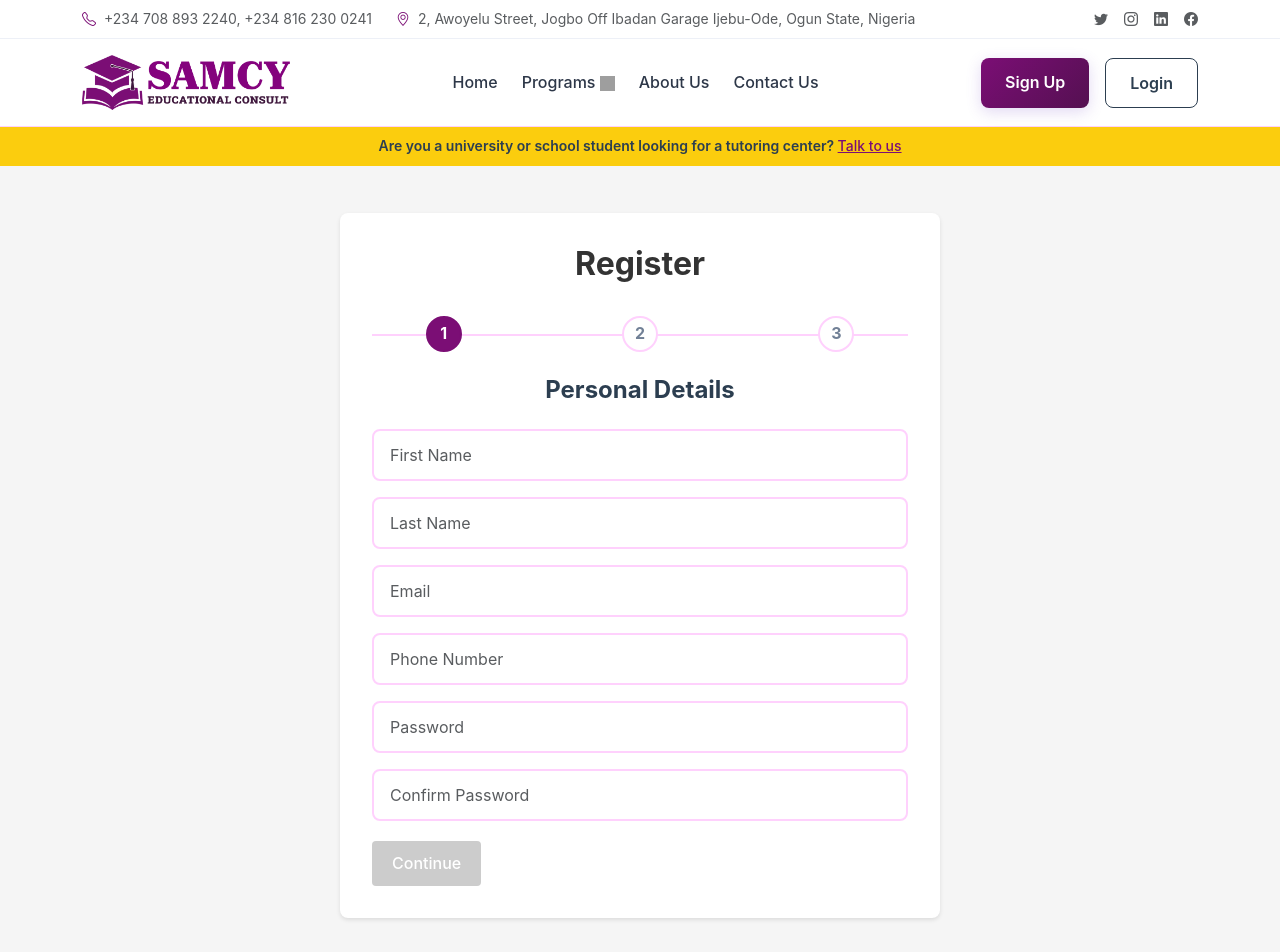
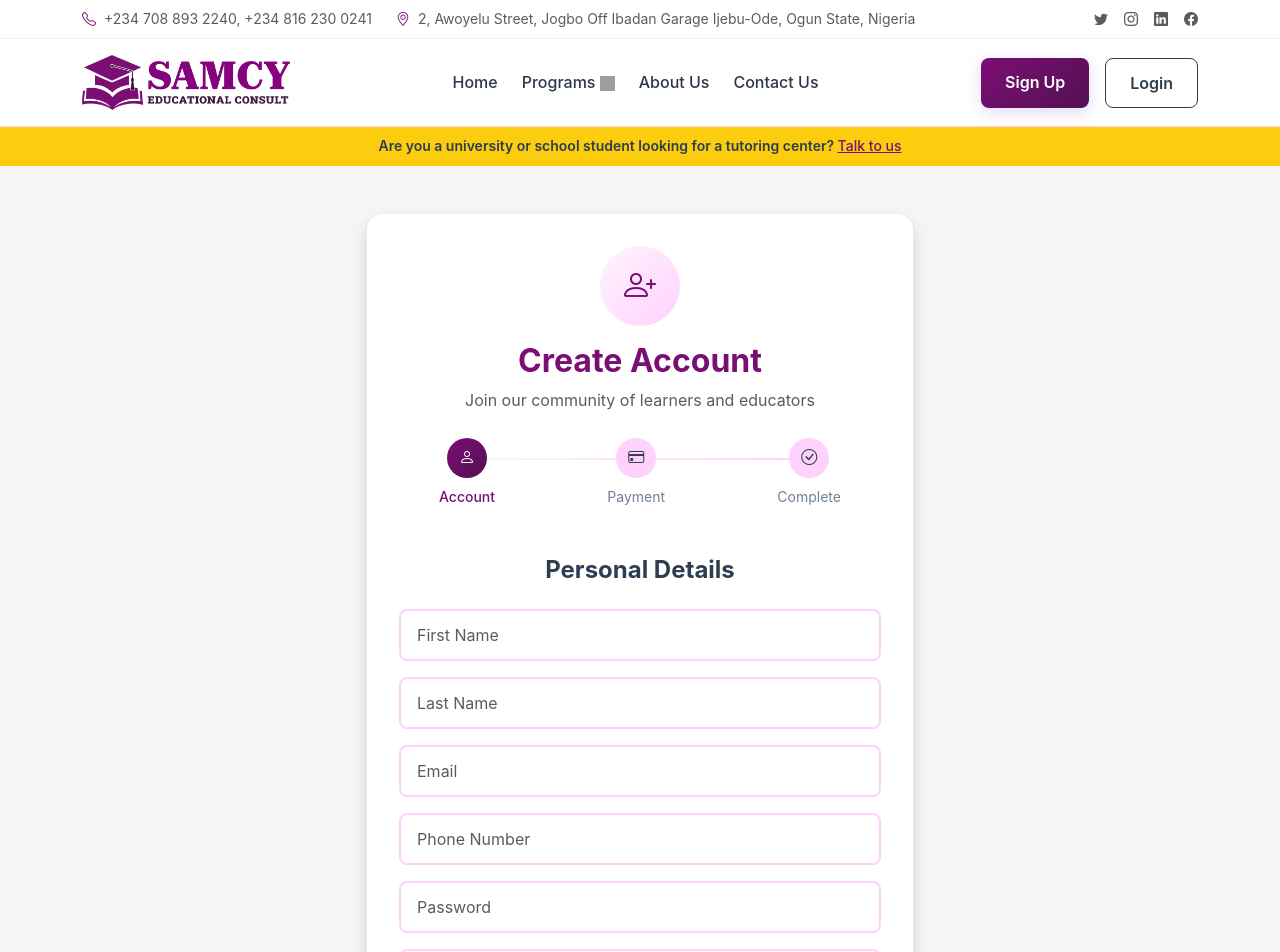
Before and after one commit to TeeboiCode/tutorProSam, a Vue app: page /register in a window 1280 px wide. Shown: the top 952 px of the page. Built offline with nearby package versions, Linux system fonts and the light colour scheme; grey boxes are pictures that could not be loaded.

Commit message:
Update the register file

```diff
--- a/src/components/home/FeaturesSection.vue
+++ b/src/components/home/FeaturesSection.vue
@@ -49,7 +49,7 @@ export default {
             "Get guidance from qualified, experienced educators in every subject.",
           bg: "#f0e6ff",
           src: new URL(
-            "../../assets/images/SAMCY/Rectangle 384.png",
+            "../../assets/images/SAMCY/Rectangle-384.png",
             import.meta.url
           ).href,
         },
@@ -60,7 +60,7 @@ export default {
             "Learn at your pace with customizable schedules tailored to your needs.",
           bg: "#f0e6ff",
           src: new URL(
-            "../../assets/images/SAMCY/Rectangle 382.png",
+            "../../assets/images/SAMCY/Rectangle-382.png",
             import.meta.url
           ).href,
         },
@@ -70,10 +70,11 @@ export default {
           description: "Enjoy secure and hassle-free online payment options.",
           bg: "#f0e6ff",
           src: new URL(
-            "../../assets/images/SAMCY/Rectangle 386.png",
+            "../../assets/images/SAMCY/Rectangle-386.png",
             import.meta.url
           ).href,
         },
+
 
         // {
         //   icon: "bi bi-people text-purple",
--- a/src/components/signup/PersonalDetailsForm.vue
+++ b/src/components/signup/PersonalDetailsForm.vue
@@ -188,18 +188,20 @@ export default {
 
       // Check if all fields are valid
       const isValid = Object.values(errors.value).every((error) => !error);
-      emit("validation", isValid);
+      emit("validation", isValid); // Emit validation event
     };
 
     const submit = () => {
       // Validate all fields on submit
-      Object.keys(errors.value).forEach((field) => validateField(field));
-      const isValid = Object.values(errors.value).every((error) => !error);
+      Object.keys(errors.value).forEach((field) => validateField(field)); // Validate all fields
+      const isValid = Object.values(errors.value).every((error) => !error); // Check if all fields are valid
 
       if (isValid) {
         emit("update:modelValue", { ...formData.value });
       }
     };
+
+
 
     return {
       formData,
--- a/src/views/Register.vue
+++ b/src/views/Register.vue
@@ -1,271 +1,175 @@
 <template>
-  <div class="register-container">
-    <div class="register-card">
-      <h2>Register</h2>
-      <StepIndicator :current-step="currentStep" :total-steps="totalSteps" />
+  <div
+    class="register-container d-flex justify-content-center align-items-center overflow-hidden"
+  >
+    <div class="container">
+      <div
+        class="row justify-content-center align-items-center min-vh-100 py-5"
+      >
+        <div class="col-md-8 col-lg-6">
+          <div class="register-card bg-white rounded-4 shadow">
+            <div class="text-center mb-4">
+              <div class="icon-circle mb-3">
+                <i class="bi bi-person-plus text-purple"></i>
+              </div>
+              <h2 class="text-purple mb-2">Create Account</h2>
+              <p class="text-muted">
+                Join our community of learners and educators
+              </p>
+            </div>
 
             <form @submit.prevent="handleSubmit">
+              <!-- Step Indicators -->
+              <div class="step-indicators mb-5">
+                <div class="d-flex justify-content-between">
+                  <div class="step" :class="{ active: currentStep >= 1 }">
+                    <div class="step-circle">
+                      <i class="bi bi-person"></i>
+                    </div>
+                    <div class="step-label">Account</div>
+                  </div>
+                  <div class="step" :class="{ active: currentStep >= 2 }">
+                    <div class="step-circle">
+                      <i class="bi bi-credit-card"></i>
+                    </div>
+                    <div class="step-label">Payment</div>
+                  </div>
+                  <div class="step" :class="{ active: currentStep >= 3 }">
+                    <div class="step-circle">
+                      <i class="bi bi-check-circle"></i>
+                    </div>
+                    <div class="step-label">Complete</div>
+                  </div>
+                </div>
+              </div>
+
               <!-- Step 1: Personal Details -->
-        <div v-if="currentStep === 1">
               <PersonalDetailsForm
+                v-if="currentStep === 1"
                 v-model="formData"
                 @validation="(valid) => (isStep1Valid = valid)"
               />
-          <div class="button-group">
-            <button type="button" @click="nextStep" :disabled="!isStep1Valid">
+
+              <div class="button-group d-flex justify-content-end mt-4">
+                <button
+                  v-if="currentStep === 1"
+                  type="submit"
+                  class="btn btn-primary"
+                  :disabled="!isStep1Valid"
+                >
                   Continue
                 </button>
               </div>
-        </div>
+            </form>
 
-        <!-- Step 2: Additional Information -->
-        <div v-if="currentStep === 2">
-          <AdditionalInfoForm
-            v-model="formData"
-            @validation="(valid) => (isStep2Valid = valid)"
-          />
-          <div class="button-group">
-            <button type="button" @click="prevStep">Back</button>
-            <button type="button" @click="nextStep" :disabled="!isStep2Valid">
-              Continue
-            </button>
+            <!-- Add other steps like Step 2 and Step 3 here -->
           </div>
         </div>
-
-        <!-- Step 3: Payment -->
-        <div v-if="currentStep === 3">
-          <PaymentForm v-model="formData" />
-          <div class="button-group">
-            <button type="button" @click="prevStep">Back</button>
-            <button type="submit" :disabled="!isPaymentComplete">
-              Complete Registration
-            </button>
       </div>
-        </div>
-      </form>
     </div>
   </div>
 </template>
 
-<script>
-import { ref, reactive, watch } from "vue";
-import { useRouter } from "vue-router";
-import StepIndicator from "../components/signup/StepIndicator.vue";
+<script setup>
 import PersonalDetailsForm from "../components/signup/PersonalDetailsForm.vue";
-import AdditionalInfoForm from "../components/signup/AdditionalInfoForm.vue";
-import PaymentForm from "../components/signup/PaymentForm.vue";
-import axios from "axios";
+import { ref } from "vue";
 
-export default {
-  name: "Register",
-  components: {
-    StepIndicator,
-    PersonalDetailsForm,
-    AdditionalInfoForm,
-    PaymentForm,
-  },
-  setup() {
-    const router = useRouter();
 const currentStep = ref(1);
-    const totalSteps = 3;
 const isStep1Valid = ref(false);
-    const isStep2Valid = ref(false);
-    const isPaymentComplete = ref(false);
 
 const formData = ref({
-      // Step 1: Personal Details
   firstName: "",
   lastName: "",
   email: "",
+  phone: "",
   password: "",
   confirmPassword: "",
-      phone: "",
-      // Step 2: Additional Information
-      maritalStatus: "",
-      dob: "",
-      state: "",
-      localGovt: "",
-      address: "",
-      nationality: "",
-      nin: "",
-      department: "",
-      gender: "",
-      privacyPolicy: false,
-      // Step 3: Payment
-      paymentStatus: "pending",
-      paypalOrderId: "",
-      paymentDate: null,
-      paymentAmount: 2.5,
 });
 
-    const updateFormData = (newData) => {
-      Object.assign(formData.value, newData);
-    };
-
-    // Validation functions
-    const validateStep1 = () => {
-      const { firstName, lastName, email, password, confirmPassword, phone } =
-        formData.value;
-      isStep1Valid.value =
-        firstName.length >= 2 &&
-        lastName.length >= 2 &&
-        /^[^\s@]+@[^\s@]+\.[^\s@]+$/.test(email) &&
-        password.length >= 6 &&
-        password === confirmPassword &&
-        /^0\d{9,14}$/.test(phone);
-    };
-
-    const validateStep2 = () => {
-      const {
-        maritalStatus,
-        dob,
-        state,
-        localGovt,
-        address,
-        nationality,
-        nin,
-        department,
-        gender,
-        privacyPolicy,
-      } = formData.value;
-
-      isStep2Valid.value =
-        maritalStatus &&
-        dob &&
-        state &&
-        localGovt &&
-        address &&
-        nationality &&
-        /^\d+$/.test(nin) &&
-        department &&
-        gender &&
-        privacyPolicy;
-    };
-
-    // Watch for changes in form data
-    watch(
-      () => formData.value,
-      () => {
-        if (currentStep.value === 1) {
-          validateStep1();
-        } else if (currentStep.value === 2) {
-          validateStep2();
+const handleSubmit = () => {
+  if (isStep1Valid.value) {
+    console.log("Step 1 Valid. Proceeding to Step 2.");
+    currentStep.value++;
+    console.log("Form Data:", formData.value);
   }
-      },
-      { deep: true }
-    );
-
-    const nextStep = () => {
-      console.log("Current Step:", currentStep.value);
-      console.log("Step 1 Valid:", isStep1Valid.value);
-      console.log("Step 2 Valid:", isStep2Valid.value);
-
-      if (currentStep.value < totalSteps) {
-        if (currentStep.value === 1 && !isStep1Valid.value) {
-          console.log("Step 1 validation failed");
-          return;
-        }
-        if (currentStep.value === 2 && !isStep2Valid.value) {
-          console.log("Step 2 validation failed");
-          return;
-        }
-        currentStep.value++;
-        console.log("Moving to step:", currentStep.value);
-      }
-    };
-
-    const prevStep = () => {
-      if (currentStep.value > 1) {
-        currentStep.value--;
-      }
-    };
-
-    const handleSubmit = async () => {
-      try {
-        // 1. Create PayPal order first
-        const orderResponse = await axios.post("/api/student/create-order");
-
-        if (orderResponse.data.id) {
-          // 2. Capture the payment with user data
-          const captureResponse = await axios.post(
-            "/api/student/capture-payment",
-            {
-              orderId: orderResponse.data.id,
-              userData: formData.value,
-            }
-          );
-
-          if (captureResponse.data.message === "Registration successful") {
-            // Show success message
-            alert("Registration successful! Redirecting to home page...");
-            // Redirect to home page
-            router.push("/");
-          }
-        }
-      } catch (error) {
-        console.error("Registration error:", error);
-        alert("Registration failed. Please try again.");
-      }
-    };
-
-    return {
-      currentStep,
-      totalSteps,
-      isStep1Valid,
-      isStep2Valid,
-      isPaymentComplete,
-      formData,
-      updateFormData,
-      nextStep,
-      prevStep,
-      handleSubmit,
-    };
-  },
 };
 </script>
 
 <style scoped>
 .register-container {
-  display: flex;
-  justify-content: center;
-  align-items: center;
   min-height: 100vh;
-  padding: 20px;
   background-color: #f5f5f5;
 }
 
 .register-card {
-  background: white;
   padding: 2rem;
-  border-radius: 8px;
-  box-shadow: 0 2px 4px rgba(0, 0, 0, 0.1);
   width: 100%;
   max-width: 600px;
 }
 
-h2 {
-  text-align: center;
-  margin-bottom: 2rem;
-  color: #333;
+.step-indicators {
+  position: relative;
+  padding: 0 40px;
 }
 
-.button-group {
-  display: flex;
-  justify-content: space-between;
-  margin-top: 20px;
+.step-indicators::before {
+  content: "";
+  position: absolute;
+  top: 20px;
+  left: 60px;
+  right: 60px;
+  height: 2px;
+  background: var(--gradient-soft);
+  z-index: 1;
 }
 
-button {
-  padding: 10px 20px;
-  border: none;
-  border-radius: 4px;
-  background-color: #007bff;
-  color: white;
-  cursor: pointer;
+.step {
+  position: relative;
+  z-index: 2;
+  text-align: center;
 }
 
-button:disabled {
-  background-color: #ccc;
-  cursor: not-allowed;
+.step-circle {
+  width: 40px;
+  height: 40px;
+  border-radius: 50%;
+  background: var(--light-purple);
+  display: flex;
+  align-items: center;
+  justify-content: center;
+  margin: 0 auto 8px;
+  transition: var(--transition-normal);
+}
+
+.step.active .step-circle {
+  background: var(--gradient-primary);
+  color: white;
+}
+
+.step-label {
+  font-size: 0.875rem;
+  color: var(--text-muted);
+  transition: var(--transition-normal);
+}
+
+.step.active .step-label {
+  color: var(--royal-purple);
+  font-weight: 500;
+}
+
+@media (max-width: 768px) {
+  .register-card {
+    padding: var(--spacing-lg);
+    margin: var(--spacing-md);
+  }
+
+  .step-indicators {
+    padding: 0 20px;
+  }
+
+  .step-indicators::before {
+    left: 40px;
+    right: 40px;
+  }
 }
 </style>
```
Lines whose indentation alone changed are shown as unchanged.
